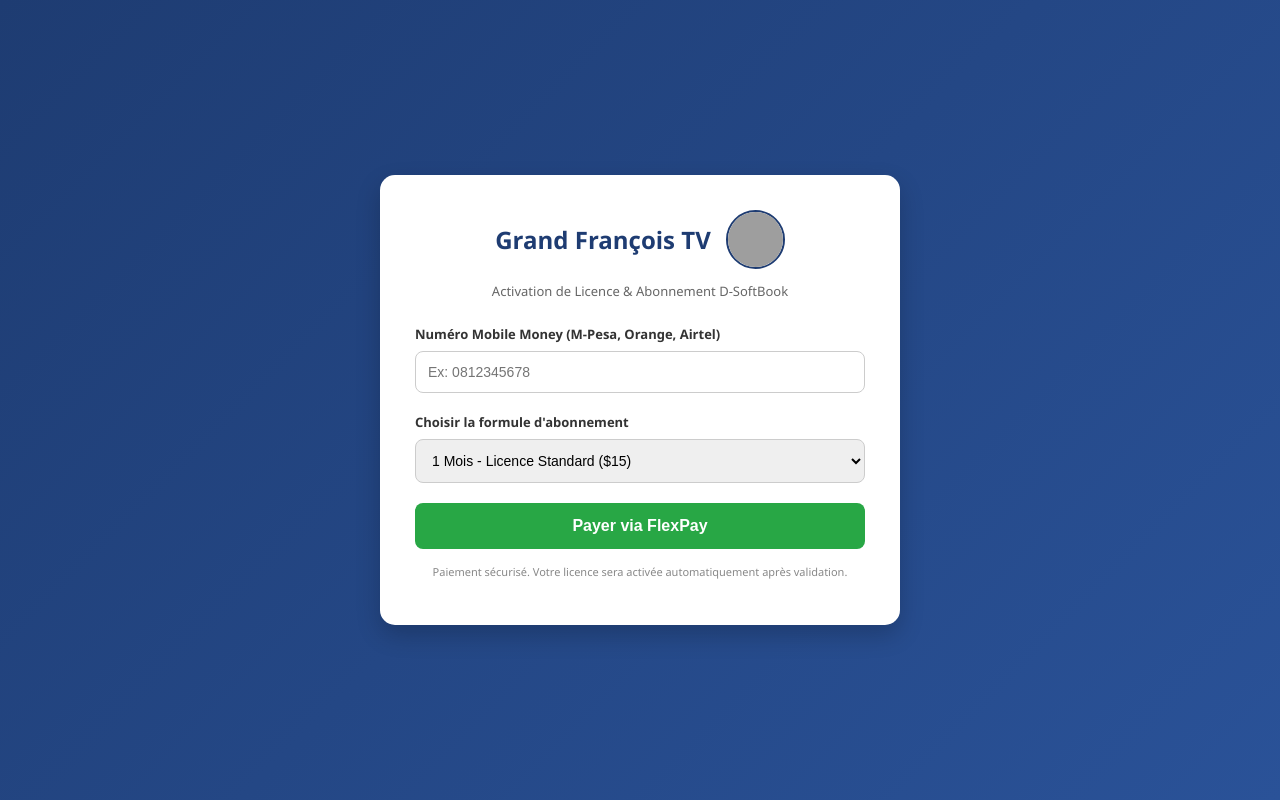
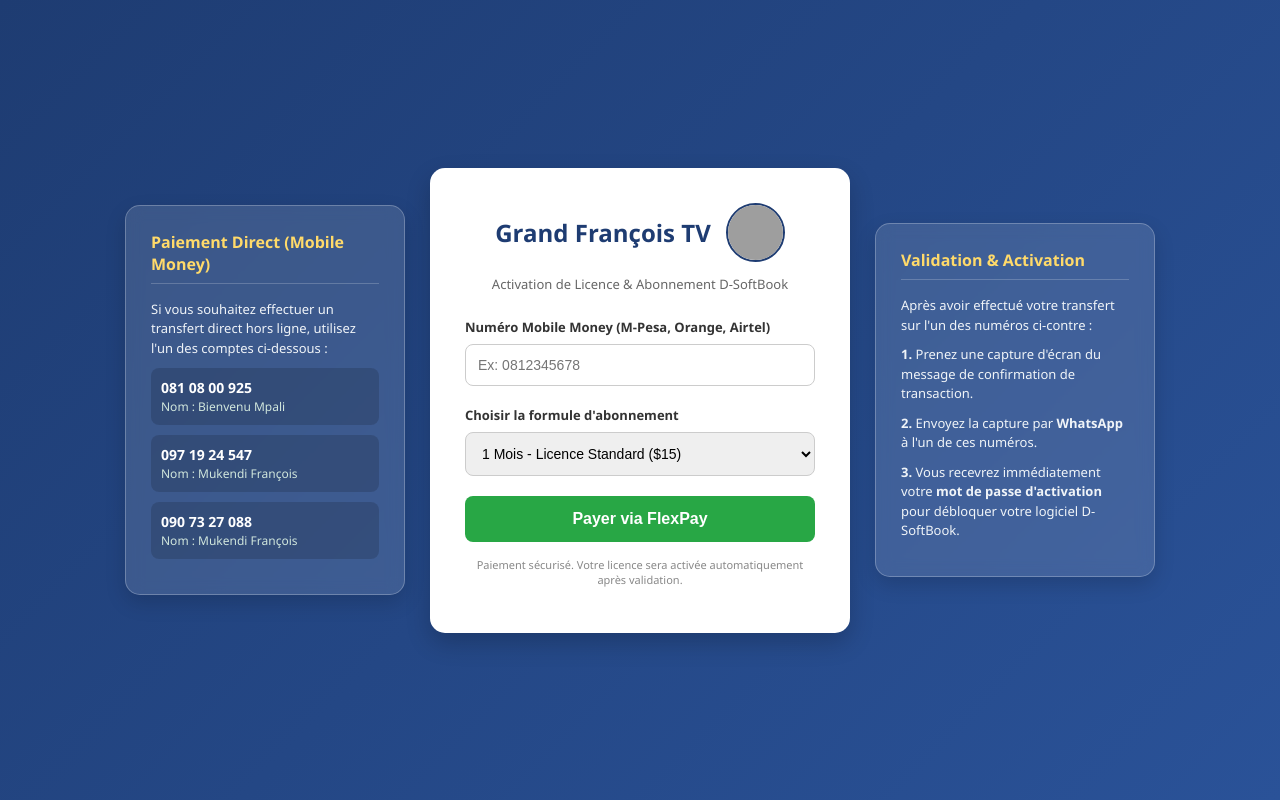
Before and after one commit to mukendikabongo78-cmyk/gftvinscription-licences, a website: page index.html in a window 1280 px wide. Drawn offline with Linux system fonts and the light colour scheme; grey boxes are pictures that could not be loaded.

Commit message:
Update index.html

```diff
--- a/index.html
+++ b/index.html
@@ -13,16 +13,82 @@
             align-items: center;
             min-height: 100vh;
             margin: 0;
+            padding: 20px;
+            box-sizing: border-box;
         }
+
+        /* CONTAINER PRINCIPAL POUR ALIGNER LES PANNEAUX SUR FOND BLEU ET LE FORMULAIRE */
+        .layout-container {
+            display: flex;
+            flex-direction: row;
+            align-items: center;
+            justify-content: center;
+            gap: 25px;
+            width: 100%;
+            max-width: 1100px;
+            flex-wrap: wrap; /* S'adapte aux écrans mobiles */
+        }
+
+        /* PANNEAUX SUR LE FOND BLEU (GAUCHE ET DROITE) */
+        .side-panel {
+            background: rgba(255, 255, 255, 0.12);
+            backdrop-filter: blur(8px);
+            border: 1px solid rgba(255, 255, 255, 0.25);
+            border-radius: 15px;
+            color: #ffffff;
+            padding: 25px;
+            width: 280px;
+            box-shadow: 0 8px 20px rgba(0, 0, 0, 0.15);
+            text-align: left;
+            box-sizing: border-box;
+        }
+
+        .side-panel h3 {
+            margin-top: 0;
+            font-size: 16px;
+            color: #ffda6a; /* Teinte dorée pour lisibilité sur bleu */
+            border-bottom: 1px solid rgba(255, 255, 255, 0.2);
+            padding-bottom: 8px;
+        }
+
+        .side-panel p {
+            font-size: 13px;
+            line-height: 1.5;
+            margin: 10px 0;
+            color: #f0f4f8;
+        }
+
+        .account-item {
+            background: rgba(0, 0, 0, 0.15);
+            padding: 10px;
+            border-radius: 8px;
+            margin-bottom: 10px;
+            font-size: 13px;
+        }
+
+        .account-item strong {
+            color: #ffffff;
+            display: block;
+            font-size: 14px;
+        }
+
+        .account-item span {
+            color: #d1e7dd;
+            font-size: 12px;
+        }
+
+        /* CARTE CENTRALE DU FORMULAIRE */
         .card {
             background: white;
             padding: 35px;
             border-radius: 15px;
             box-shadow: 0 10px 25px rgba(0,0,0,0.2);
-            width: 90%;
-            max-width: 450px;
+            width: 100%;
+            max-width: 420px;
             text-align: center;
+            box-sizing: border-box;
         }
+
         .header-container {
             display: flex;
             align-items: center;
@@ -30,6 +96,7 @@
             gap: 15px;
             margin-bottom: 5px;
         }
+
         .profile-pic {
             width: 55px;
             height: 55px;
@@ -37,20 +104,24 @@
             object-fit: cover;
             border: 2px solid #1e3c72;
         }
+
         h2 {
             color: #1e3c72;
             margin: 0;
             font-size: 24px;
         }
+
         .subtitle {
             color: #666;
             font-size: 13px;
             margin-bottom: 25px;
         }
+
         .form-group {
             margin-bottom: 20px;
             text-align: left;
         }
+
         label {
             display: block;
             margin-bottom: 8px;
@@ -58,6 +129,7 @@
             color: #333;
             font-size: 13px;
         }
+
         input, select {
             width: 100%;
             padding: 12px;
@@ -66,6 +138,7 @@
             box-sizing: border-box;
             font-size: 14px;
         }
+
         .btn-pay {
             background-color: #28a745;
             color: white;
@@ -78,9 +151,11 @@
             cursor: pointer;
             transition: background 0.3s;
         }
+
         .btn-pay:hover {
             background-color: #218838;
         }
+
         .footer-text {
             margin-top: 15px;
             font-size: 11px;
@@ -90,10 +165,33 @@
 </head>
 <body>
 
+<div class="layout-container">
+
+    <!-- PANNEAU GAUCHE : NUMÉROS DE PAIEMENT DIRECT -->
+    <div class="side-panel">
+        <h3>Paiement Direct (Mobile Money)</h3>
+        <p>Si vous souhaitez effectuer un transfert direct hors ligne, utilisez l'un des comptes ci-dessous :</p>
+
+        <div class="account-item">
+            <strong>081 08 00 925</strong>
+            <span>Nom : Bienvenu Mpali</span>
+        </div>
+
+        <div class="account-item">
+            <strong>097 19 24 547</strong>
+            <span>Nom : Mukendi François</span>
+        </div>
+
+        <div class="account-item">
+            <strong>090 73 27 088</strong>
+            <span>Nom : Mukendi François</span>
+        </div>
+    </div>
+
+    <!-- FORMULAIRE CENTRAL (INCHANGÉ) -->
     <div class="card">
         <div class="header-container">
             <h2>Grand François TV</h2>
-        <!-- Remplacez le lien de l'image par l'URL directe de votre photo si vous l'hébergez en ligne -->
             <img src="https://github.com/mukendikabongo78-cmyk.png" alt="Grand François" class="profile-pic">
         </div>
 
@@ -122,5 +220,16 @@
         <p class="footer-text">Paiement sécurisé. Votre licence sera activée automatiquement après validation.</p>
     </div>
 
+    <!-- PANNEAU DROIT : CONSIGNES WHATSAPP -->
+    <div class="side-panel">
+        <h3>Validation & Activation</h3>
+        <p>Après avoir effectué votre transfert sur l'un des numéros ci-contre :</p>
+        <p><strong>1.</strong> Prenez une capture d'écran du message de confirmation de transaction.</p>
+        <p><strong>2.</strong> Envoyez la capture par <strong>WhatsApp</strong> à l'un de ces numéros.</p>
+        <p><strong>3.</strong> Vous recevrez immédiatement votre <strong>mot de passe d'activation</strong> pour débloquer votre logiciel D-SoftBook.</p>
+    </div>
+
+</div>
+
 </body>
 </html>
```
Lines whose indentation alone changed are shown as unchanged.
